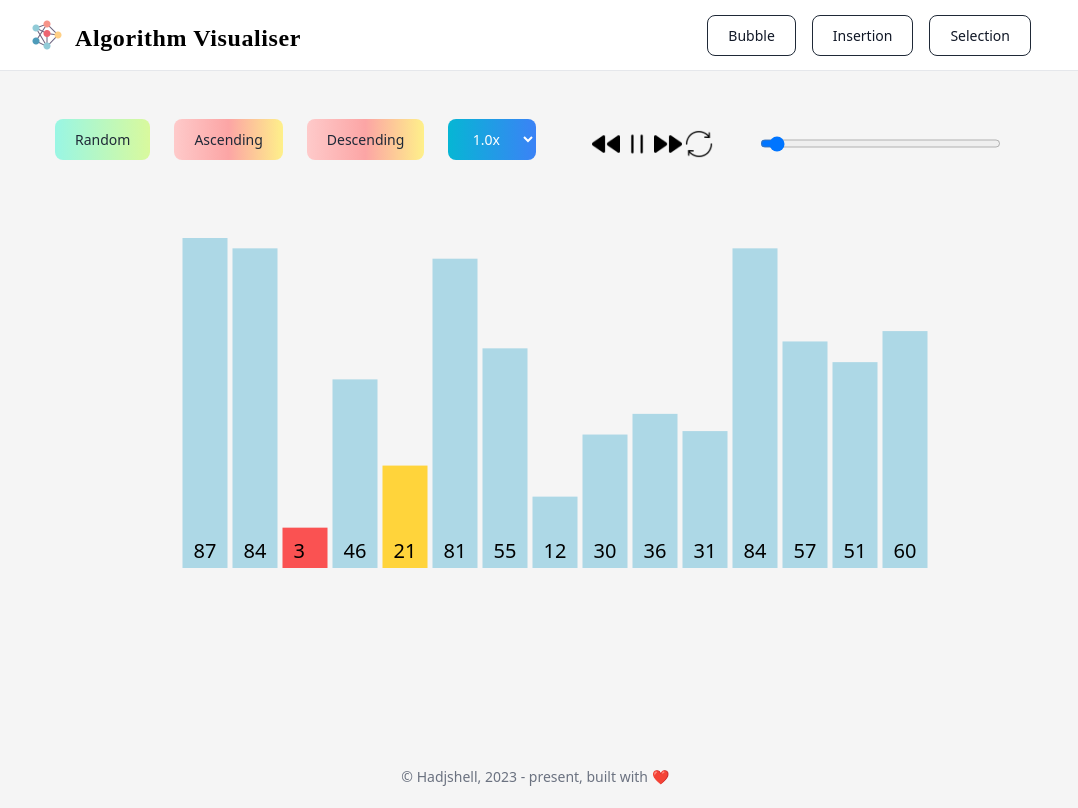
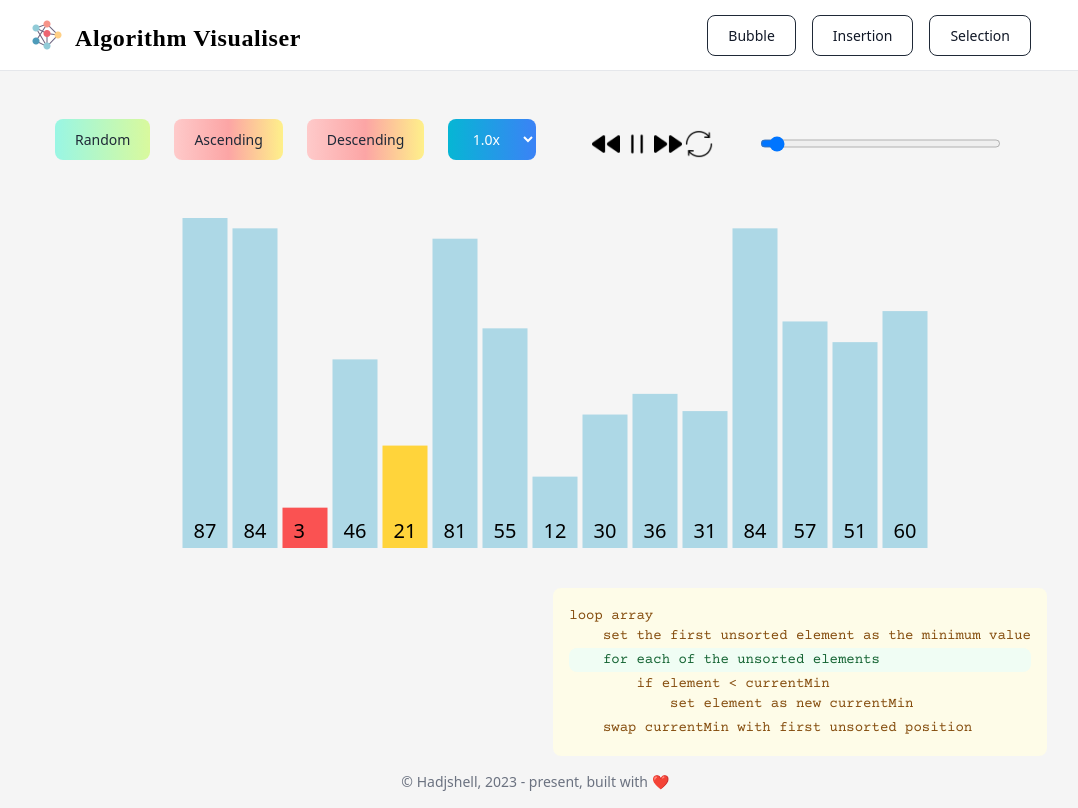
Before and after one commit to hadjShell/Algorithm-Visualiser, a React (Vite) app in the folder my-app/: page /sorting/selection-sort in a window 1280 px wide. Both pictures are taken after a click on the button 742 px from the left and 143 px from the top of the page. Shown: the whole page, without its empty margins (105-1183 px from the left). Built offline with nearby package versions, Linux system fonts and the light colour scheme; a web font is replaced by a local one.

Commit message:
Implement PseudoCode component

```diff
--- /dev/null
+++ b/my-app/src/components/PseudoCode.jsx
@@ -0,0 +1,22 @@
+export default function PseudoCode({ pseudoCode, step }) {
+  return (
+    <section className="px-16 pt-10 flex flex-row justify-end">
+      <div className="p-4 font-['Courier_Prime'] text-sm text-yellow-800 rounded-lg bg-yellow-50 dark:bg-gray-800 dark:text-yellow-300">
+        {pseudoCode.map((e, i) =>
+          step === i ? (
+            <p
+              key={i}
+              className="py-0.5 whitespace-pre-wrap text-green-800 rounded-lg bg-green-50 dark:bg-gray-800 dark:text-green-400"
+            >
+              {e}
+            </p>
+          ) : (
+            <p key={i} className="py-0.5 whitespace-pre-wrap">
+              {e}
+            </p>
+          )
+        )}
+      </div>
+    </section>
+  );
+}
--- a/my-app/src/components/UI/SelSortItem.jsx
+++ b/my-app/src/components/SelSortItem.jsx
@@ -1,5 +1,5 @@
 import { motion } from "framer-motion";
-import { WIDTH_OF_VIZ_GRAPH } from "../VisualContainer";
+import { WIDTH_OF_VIZ_GRAPH } from "./VisualContainer";
 
 const BASE_HEIGHT = 30,
   MAX_HEIGHT = 300,
--- a/my-app/src/components/VisualContainer.jsx
+++ b/my-app/src/components/VisualContainer.jsx
@@ -5,7 +5,7 @@ export default function VisualContainer({ children }) {
     <section id="viz" className="w-full flex flex-row justify-center">
       <svg
         id="viz-graph"
-        className={`h-[400px] w-[1000px]`}
+        className={`h-[380px] w-[1000px]`}
         style={{ transform: "rotateX(180deg)" }}
       >
         {children}
--- a/my-app/src/index.css
+++ b/my-app/src/index.css
@@ -1,4 +1,5 @@
 @import url("https://fonts.googleapis.com/css2?family=Biryani&display=swap");
+@import url("https://fonts.googleapis.com/css2?family=Courier+Prime&display=swap");
 
 @tailwind base;
 @tailwind components;
--- a/my-app/src/pages/HomePage.jsx
+++ b/my-app/src/pages/HomePage.jsx
@@ -1,4 +1,4 @@
-import Card from "../components/Card";
+import Card from "../components/UI/Card";
 import sortingImg from "../assets/sort_records.png";
 import searchingImg from "../assets/search_text.png";
 import recursionImg from "../assets/recursion_spiral_stairs.png";
--- a/my-app/src/pages/SelectionSortPage.jsx
+++ b/my-app/src/pages/SelectionSortPage.jsx
@@ -1,6 +1,7 @@
 import ControlPanel from "../components/ControlPanel";
 import VisualContainer from "../components/VisualContainer";
-import SelSortItem from "../components/UI/SelSortItem";
+import SelSortItem from "../components/SelSortItem";
+import PseudoCode from "../components/PseudoCode";
 
 import { useState } from "react";
 import { createAnimationState } from "../backend/state/sorting/SelectionSortState";
@@ -29,7 +30,7 @@ export default function SelectionSortPage() {
   }
 
   return (
-    <div>
+    <>
       <ControlPanel
         key={key}
         indexOfStates={indexOfStates}
@@ -52,6 +53,11 @@ export default function SelectionSortPage() {
           />
         ))}
       </VisualContainer>
-    </div>
+
+      <PseudoCode
+        pseudoCode={state.pseudoCode}
+        step={state.states[indexOfStates].step}
+      ></PseudoCode>
+    </>
   );
 }
```
Also changed, not shown: my-app/src/components/UI/Card.jsx (renamed from my-app/src/components/Card.jsx).
